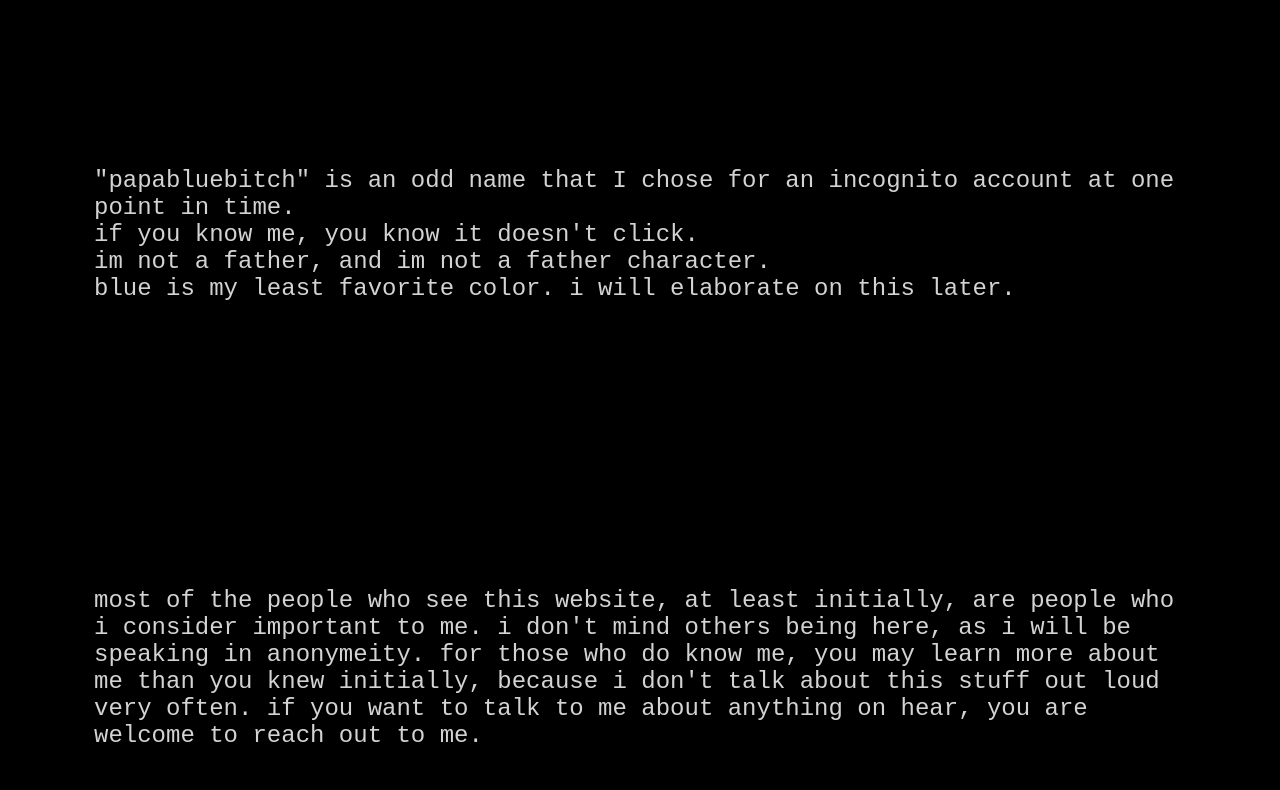
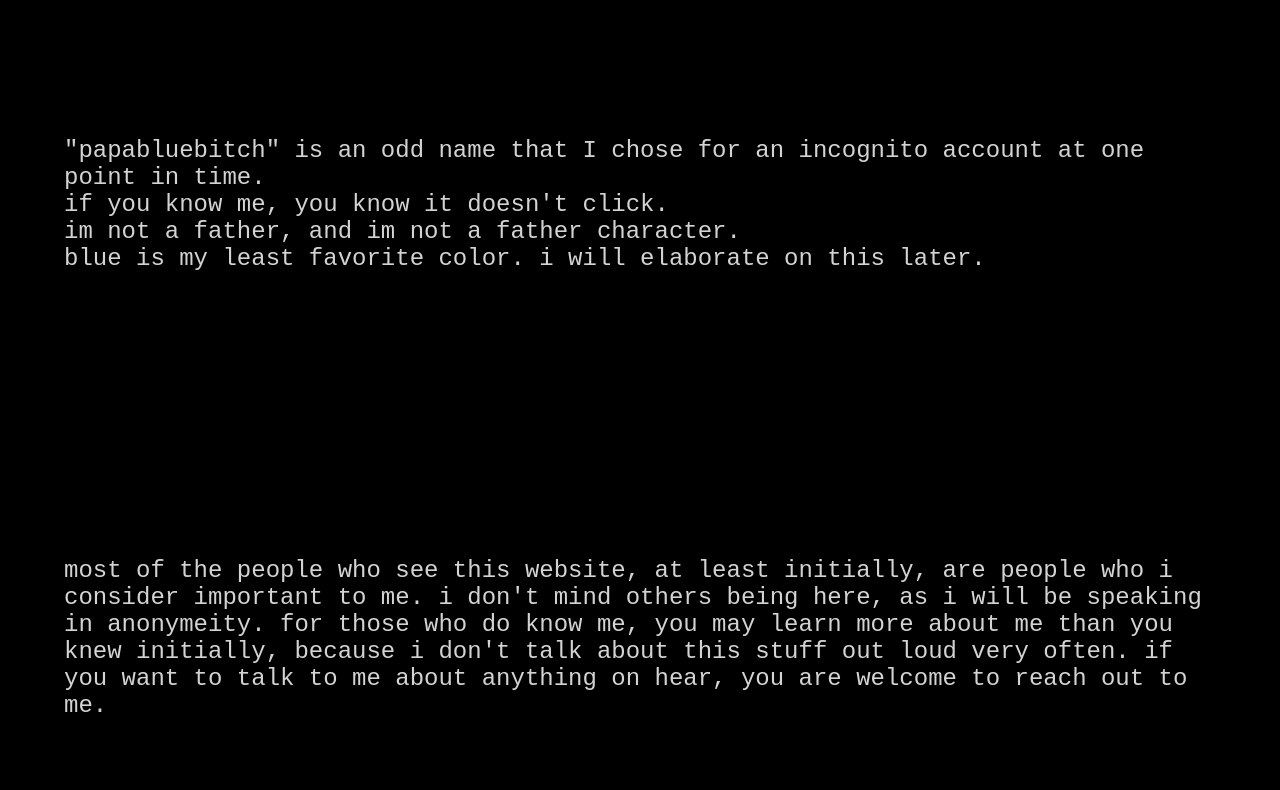
Before and after one commit to drp85/avoidant-abstract, a plain HTML site: page index.html in a window 1280 px wide. Shown: the part 210-1000 px from the top of the page. Drawn offline with Linux system fonts and the light colour scheme; a web font is replaced by a local one.

Commit message:
small tweak/fix

```diff
--- a/styles/style.css
+++ b/styles/style.css
@@ -57,10 +57,11 @@ footer {
 }
 
 main {
-    padding: 30px;
+    padding: 0;
     background: #000000;
     flex: 1;
     width: 90%;
+    min-width: 400px;
     box-sizing: border-box;
     display: flex;
     flex-direction: column;
```
